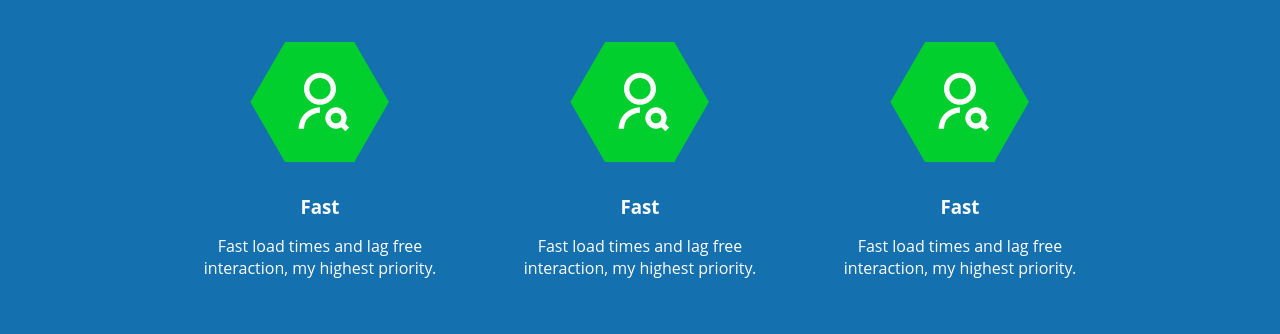
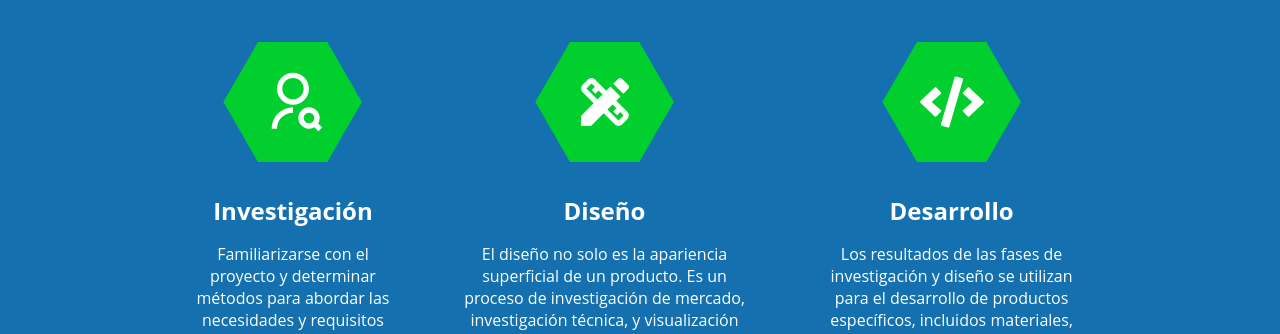
Before and after one commit to aitorqc/portfolio, a React (Create React App) app: page /about in a window 1280 px wide. Shown: the part 611-945 px from the top of the page. Built offline with nearby package versions, Linux system fonts and the light colour scheme.

Commit message:
animation home changes

```diff
--- a/src/components/AboutSection.jsx
+++ b/src/components/AboutSection.jsx
@@ -1,9 +1,10 @@
 
 import React from 'react';
 
+
+import { RiUserSearchLine } from 'react-icons/ri';
 import { MdDesignServices } from 'react-icons/md';
 import { FaCode } from 'react-icons/fa';
-import { RiUserSearchLine } from 'react-icons/ri';
 
 import "./AboutSection.scss";
 
@@ -36,38 +37,35 @@ export default function AboutSection() {
                         </div>
                     </div>
                     <div class="about__container__outlook__info__data" data-animation="fade-in">
-                        <h3 class="info__data__title">Fast</h3>
+                        <h3 class="info__data__title">Investigación</h3>
                         <p>
-                            Fast load times and lag free interaction, my highest
-                            priority.
+                            Familiarizarse con el proyecto y determinar métodos para abordar las necesidades y requisitos específicos del cliente.
                         </p>
                     </div>
                 </div>
                 <div className='about__container__outlook__info'>
                     <div class="about__container__outlook__info__diamond" data-animation="flip-in-x" >
                         <div class="diamond__icon">
-                            <RiUserSearchLine />
+                            <MdDesignServices />
                         </div>
                     </div>
                     <div class="about__container__outlook__info__data" data-animation="fade-in">
-                        <h3 class="info__data__title">Fast</h3>
+                        <h3 class="info__data__title">Diseño</h3>
                         <p>
-                            Fast load times and lag free interaction, my highest
-                            priority.
+                            El diseño no solo es la apariencia superficial de un producto. Es un proceso de investigación de mercado, investigación técnica, y visualización de un concepto.
                         </p>
                     </div>
                 </div>
                 <div className='about__container__outlook__info'>
                     <div class="about__container__outlook__info__diamond" data-animation="flip-in-x" >
                         <div class="diamond__icon">
-                            <RiUserSearchLine />
+                            <FaCode />
                         </div>
                     </div>
                     <div class="about__container__outlook__info__data" data-animation="fade-in">
-                        <h3 class="info__data__title">Fast</h3>
+                        <h3 class="info__data__title">Desarrollo</h3>
                         <p>
-                            Fast load times and lag free interaction, my highest
-                            priority.
+                            Los resultados de las fases de investigación y diseño se utilizan para el desarrollo de productos específicos, incluidos materiales, sistemas y métodos.
                         </p>
                     </div>
                 </div>
--- a/src/components/AboutSection.scss
+++ b/src/components/AboutSection.scss
@@ -188,6 +188,10 @@
         margin: auto;
       }
     }
+
+    @media (max-width: 480px) {
+      margin-top: 0;
+    }
   }
 
   &__container__outlook {
@@ -261,6 +265,7 @@
         align-items: center;
 
         h3 {
+          font-size: 1.5rem;
           color: white;
           margin-bottom: 1rem;
         }
--- a/src/components/ContactSection.scss
+++ b/src/components/ContactSection.scss
@@ -14,6 +14,10 @@
         @media (max-width: 520px) {
             font-size: 1rem;
             margin-bottom: 1.8rem;
+        }
+
+        @media (max-width: 480px) {
+            margin-top: 0;
         }
     }
 
--- a/src/components/HomeSection.jsx
+++ b/src/components/HomeSection.jsx
@@ -1,6 +1,6 @@
 import React from 'react';
 
-import { GiMouse } from 'react-icons/gi';
+import {TfiMouseAlt} from 'react-icons/tfi';
 import { VscDebugBreakpointLogUnverified } from 'react-icons/vsc';
 
 import "./HomeSection.scss";
@@ -19,7 +19,7 @@ export default function HomeSection() {
                 <h3>Web Developer</h3>
                 <div className='home__title-breakPoint'>
                     <div className='breakPoint'></div>
-                    <div className="icon"><GiMouse /></div>
+                    <div className="icon"><TfiMouseAlt/></div>
                     <div className='breakPoint'></div>
                 </div>
             </div>
--- a/src/components/HomeSection.scss
+++ b/src/components/HomeSection.scss
@@ -6,7 +6,7 @@
   &__image-container {
     flex-basis: 50%;
     max-width: 400px;
-    filter: drop-shadow(0.2rem 0.2rem 1rem rgba(255, 255, 255, 0.8));
+    filter: drop-shadow(0rem 0rem 0.3rem #fff);
   }
 
   &__image {
@@ -55,9 +55,9 @@
       }
 
       .icon {
-        font-size: 3rem;
+        font-size: 2.5rem;
         color: white;
-        margin: 0 1rem;
+        padding: 0 1.2rem;
 
         animation: .5s forwards 1.4s 1 flash;
       }
@@ -77,7 +77,7 @@
 
         .icon {
           font-size: 2rem;
-          margin: 0 .5rem;
+          padding: 0 .8rem;
         }
       }
     }
@@ -93,13 +93,17 @@
       justify-content: space-around;
       list-style: none;
 
-      li{
+      li {
         text-shadow: 2px 2px #333;
       }
     }
 
     &-breakPoint {
       color: $secondary-color;
+
+      svg{
+        animation: grow-up-down 2s ease-in-out infinite;
+      }
     }
 
     @media screen and (max-width: 940px) {
@@ -111,7 +115,7 @@
         flex-direction: column;
         align-items: center;
 
-        li{
+        li {
           margin: .4rem;
         }
       }
@@ -143,6 +147,20 @@
   }
 }
 
+@keyframes grow-up-down {
+  0% {
+    transform: scale(.8);
+  }
+
+  50%{
+    transform: scale(1.4);
+  }
+
+  100% {
+    transform: scale(.8);
+  }
+}
+
 @keyframes slide-grow {
   0% {
     width: 0%;
@@ -155,10 +173,10 @@
 
 @keyframes flash {
   from {
-    filter: drop-shadow(0rem 0rem 0rem rgb(0, 0, 0));
+    filter: drop-shadow(0rem 0rem 0rem #000);
   }
 
   to {
-    filter: drop-shadow(0rem 0rem .8rem rgb(255, 255, 255));
+    filter: drop-shadow(0rem 0rem .2rem white);
   }
 }
--- a/src/components/WorkCard.scss
+++ b/src/components/WorkCard.scss
@@ -10,6 +10,7 @@
 
         @media (max-width: 480px) {
             width: 100%;
+            margin-top: 0;
         }
     }
 
```
Also changed, not shown: src/assets/avatar.png.
